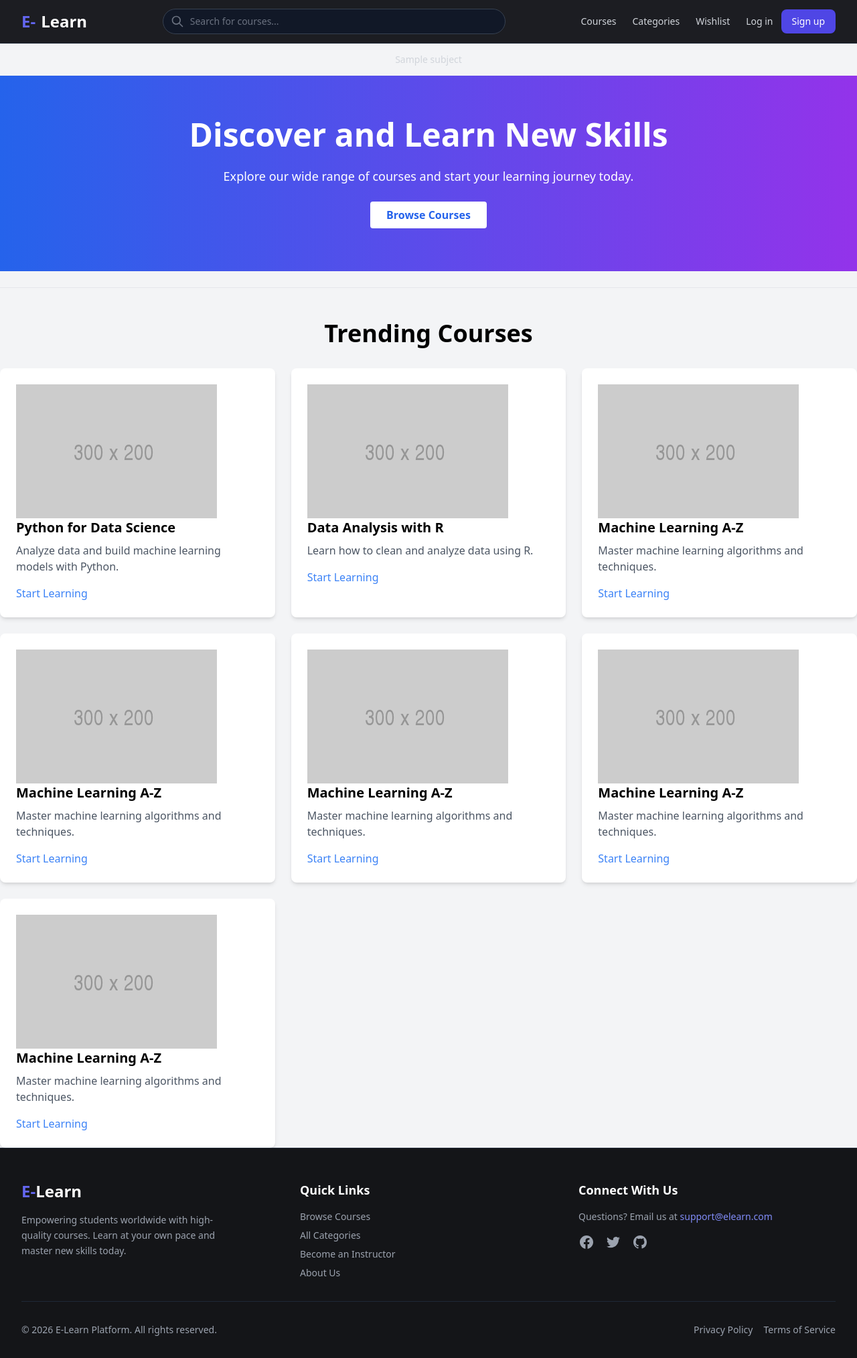
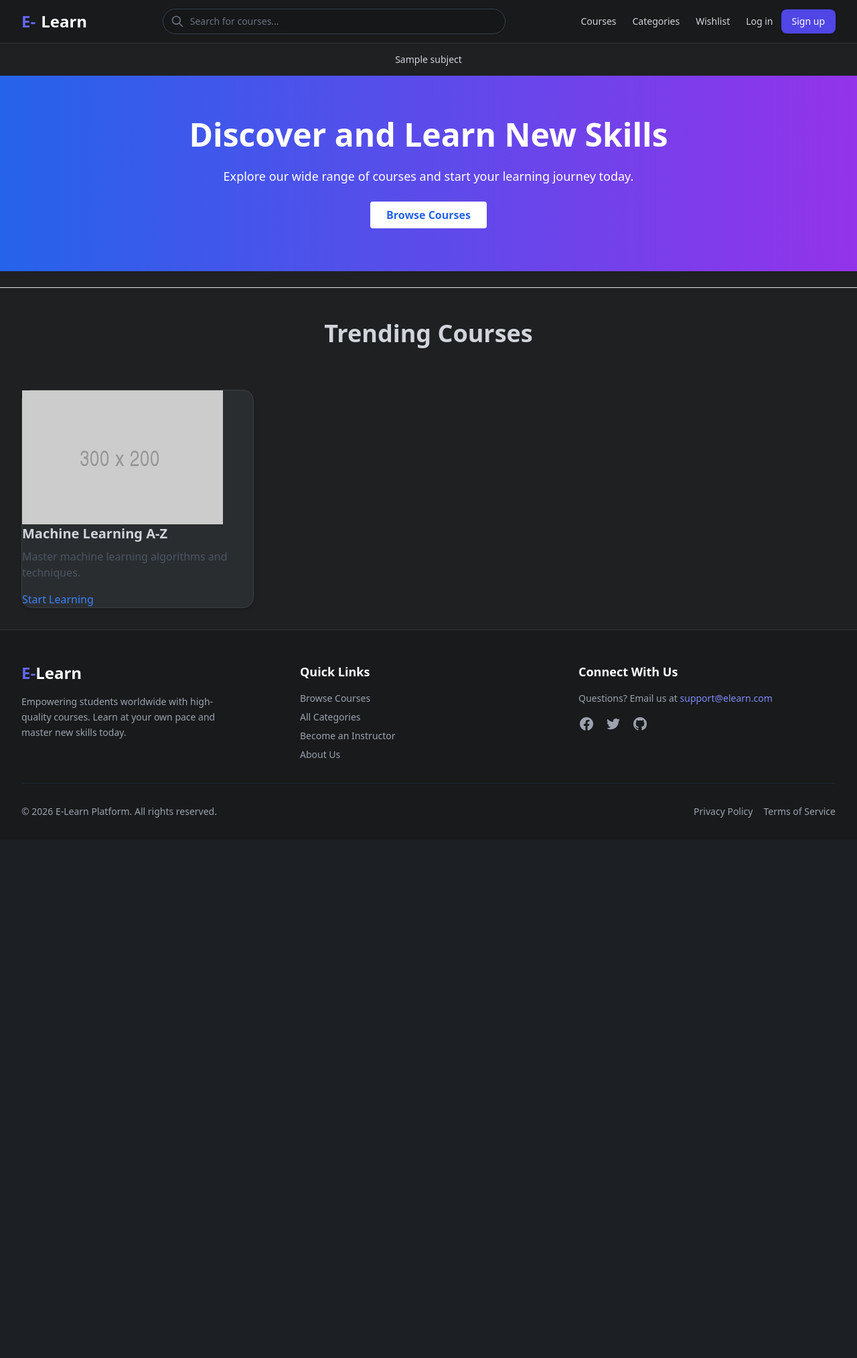
Before and after one commit to kasabian22/Courses_platform, a Django app: page / in a window 1280 px wide. Shown: the whole page at 67% size. After the commit the page ends 1221 px from the top, so only its background shows below. Run offline with Django 5.2, Linux system fonts and the light colour scheme; tables that the repository leaves empty hold one stand-in row (values such as "Sample post"); some libraries are stand-ins or nearby versions.

Commit message:
Dark mode v1

```diff
--- a/core/settings.py
+++ b/core/settings.py
@@ -48,6 +48,7 @@ INSTALLED_APPS = [
     'allauth.account',
     'allauth.socialaccount',
     'allauth.socialaccount.providers.google',
+    'django_quill',
 ]
 
 CRISPY_ALLOWED_TEMPLATE_PACKS = "tailwind"
--- a/courses/models.py
+++ b/courses/models.py
@@ -6,6 +6,7 @@ from django.contrib.contenttypes.models import ContentType
 from django.contrib.contenttypes.fields import GenericForeignKey, GenericRelation
 from django.utils.text import slugify
 from .utils import generate_unique_slug
+from django_quill.fields import QuillField
 
 
 # Create your models here.
@@ -28,11 +29,21 @@ class Course(models.Model):
     subject = models.ForeignKey(Subject, related_name='courses', on_delete=models.CASCADE)
     title = models.CharField(max_length=250)
     slug = models.SlugField(max_length=250, unique=True, blank=True, null=True)
-    overview = models.TextField()
+    overview = QuillField(help_text="Write the discription of the course here")
     date_created = models.DateTimeField(auto_now_add=True)
     status = models.CharField(max_length=2, choices=Status.choices, default=Status.AVAILABLE)
     students = models.ManyToManyField(User, through='Enrollment', related_name='enrolled_courses', blank=True)
     wishlist = models.ManyToManyField(User, related_name='wishlist', blank=True)
+    # TODO
+    # level
+    # requirements
+    # time_to_complete
+    # review
+    # rating
+    # language
+    # number of students in the course
+    # bestseller badge
+
 
     class Meta:
         ordering = ['-date_created']
--- a/courses/templates/base.html
+++ b/courses/templates/base.html
@@ -3,6 +3,7 @@
 <head>
     <meta charset="UTF-8">
     <meta name="viewport" content="width=device-width, initial-scale=1.0">
+
     <script src="https://cdn.tailwindcss.com"></script>
     <title>
     {% block title %}
@@ -13,9 +14,9 @@
     <script src="https://cdn.tailwindcss.com"></script>
 </head>
 
-<body class="flex flex-col min-h-screen bg-gray-100">
+<body class="bg-[#1E2022] text-gray-300 flex flex-col min-h-screen">
     <!-- Main Navbar Section -->
-    <nav class="bg-[#1c1d22] border-b border-gray-800 sticky top-0 z-50 shadow-sm">
+    <nav class="bg-[#181a1b] border-b border-[#303436] sticky top-0 z-50 shadow-sm">
         <div class="max-w-7xl mx-auto px-4 sm:px-6 lg:px-8">
             <!-- Flex container to align Logo, Search, and Navigation -->
             <div class="flex items-center justify-between h-16">
@@ -39,7 +40,7 @@
                         </div>
                         <!-- Search Field -->
                         <input type="text" name="q" placeholder="Search for courses..."
-                            class="block w-full pl-10 pr-3 py-2 border border-gray-700 rounded-full leading-5 bg-gray-900 text-gray-300 placeholder-gray-500 focus:outline-none focus:ring-1 focus:ring-indigo-500 focus:border-indigo-500 focus:bg-[#1c1d22] transition-all sm:text-sm">
+                            class="block w-full pl-10 pr-3 py-2 border border-gray-700 rounded-full leading-5 bg-[#151718] text-gray-300 placeholder-gray-500 focus:outline-none focus:ring-1 focus:ring-indigo-500 focus:border-indigo-500 focus:bg-[#1c1d22] transition-all sm:text-sm">
                     </form>
                 </div>
 
@@ -127,7 +128,7 @@
     </main>
 
     <!-- Footer Section -->
-    <footer class="bg-[#141518] border-t border-gray-800 text-gray-400 pt-12 pb-8 mt-auto">
+    <footer class="bg-[#181a1b] border-t border-[#303436] text-gray-400 pt-12 pb-8 mt-auto">
         <div class="container mx-auto px-4 sm:px-6 lg:px-8 max-w-7xl">
 
             <!-- Top Section: Grid for multiple columns -->
--- a/courses/templates/courses/add_course.html
+++ b/courses/templates/courses/add_course.html
@@ -16,6 +16,7 @@
     <h1 class="text-2xl font-semibold mb-6">Add a New Course</h1>
     <form method="post">
         {% csrf_token %}
+        {{ form.media }}
         {{ form|crispy }}
         <button type="submit" class="px-4 py-2 bg-blue-500 text-white rounded hover:bg-blue-700">
             Add Course
--- a/courses/templates/courses/course_detail.html
+++ b/courses/templates/courses/course_detail.html
@@ -205,7 +205,9 @@
         <div class="grid grid-cols-1 md:grid-cols-2 gap-12">
             <div>
                 <h2 class="text-3xl font-semibold mb-4">Course Overview</h2>
-                <p class="text-gray-700 mb-4">{{ detail.overview }}</p>
+                <div class="prose prose-slate max-w-none mt-4 text-gray-300">
+                    {{ course.overview.html|safe }}
+                </div>
             </div>
             <div>
                 <img src="https://via.placeholder.com/600x400" alt="Course Image" class="rounded shadow-lg">
--- a/courses/templates/courses/search_results.html
+++ b/courses/templates/courses/search_results.html
@@ -29,7 +29,9 @@
                         </span>
 
                         <h3 class="text-xl font-bold text-white mb-2">{{ course.title }}</h3>
-                        <p class="text-gray-400 text-sm mb-4 line-clamp-3">{{ course.overview }}</p>
+                        <div class="prose prose-slate max-w-none mt-4 text-gray-300">
+                            {{ course.overview.html|safe }}
+                        </div>
 
                         <a href="{% url 'courses:course_detail' course.slug %}" class="inline-flex items-center text-indigo-400 hover:text-indigo-300 font-medium text-sm transition-colors">
                             View Course
--- a/courses/templates/courses/subject_course_list.html
+++ b/courses/templates/courses/subject_course_list.html
@@ -32,45 +32,7 @@
                 <!-- Another Category -->
                 <div>
                     <div class="grid grid-cols-1 md:grid-cols-3 gap-6">
-                        <div class="bg-white p-6 rounded-lg shadow-md hover:shadow-lg">
-                            <img src="{% static 'images/300x200.png' %}" alt="Default Image">
-                            <h3 class="text-xl font-bold mb-2">Python for Data Science</h3>
-                            <p class="text-gray-600 mb-4">Analyze data and build machine learning models with Python.</p>
-                            <a href="#" class="text-blue-500 hover:underline">Start Learning</a>
-                        </div>
-
-                        <div class="bg-white p-6 rounded-lg shadow-md hover:shadow-lg">
-                            <img src="{% static 'images/300x200.png' %}" alt="Default Image">
-                            <h3 class="text-xl font-bold mb-2">Data Analysis with R</h3>
-                            <p class="text-gray-600 mb-4">Learn how to clean and analyze data using R.</p>
-                            <a href="#" class="text-blue-500 hover:underline">Start Learning</a>
-                        </div>
-
-                        <div class="bg-white p-6 rounded-lg shadow-md hover:shadow-lg">
-                            <img src="{% static 'images/300x200.png' %}" alt="Default Image">
-                            <h3 class="text-xl font-bold mb-2">Machine Learning A-Z</h3>
-                            <p class="text-gray-600 mb-4">Master machine learning algorithms and techniques.</p>
-                            <a href="#" class="text-blue-500 hover:underline">Start Learning</a>
-                        </div>
-                        <div class="bg-white p-6 rounded-lg shadow-md hover:shadow-lg">
-                            <img src="{% static 'images/300x200.png' %}" alt="Default Image">
-                            <h3 class="text-xl font-bold mb-2">Machine Learning A-Z</h3>
-                            <p class="text-gray-600 mb-4">Master machine learning algorithms and techniques.</p>
-                            <a href="#" class="text-blue-500 hover:underline">Start Learning</a>
-                        </div>
-                        <div class="bg-white p-6 rounded-lg shadow-md hover:shadow-lg">
-                            <img src="{% static 'images/300x200.png' %}" alt="Default Image">
-                            <h3 class="text-xl font-bold mb-2">Machine Learning A-Z</h3>
-                            <p class="text-gray-600 mb-4">Master machine learning algorithms and techniques.</p>
-                            <a href="#" class="text-blue-500 hover:underline">Start Learning</a>
-                        </div>
-                        <div class="bg-white p-6 rounded-lg shadow-md hover:shadow-lg">
-                            <img src="{% static 'images/300x200.png' %}" alt="Default Image">
-                            <h3 class="text-xl font-bold mb-2">Machine Learning A-Z</h3>
-                            <p class="text-gray-600 mb-4">Master machine learning algorithms and techniques.</p>
-                            <a href="#" class="text-blue-500 hover:underline">Start Learning</a>
-                        </div>
-                        <div class="bg-white p-6 rounded-lg shadow-md hover:shadow-lg">
+                        <div style="margin: 2rem 2rem 2rem 2rem;" class="bg-[#2a2d30] border border-[#3c4043] rounded-2xl shadow-md hover:shadow-lg">
                             <img src="{% static 'images/300x200.png' %}" alt="Default Image">
                             <h3 class="text-xl font-bold mb-2">Machine Learning A-Z</h3>
                             <p class="text-gray-600 mb-4">Master machine learning algorithms and techniques.</p>
--- a/courses/templates/courses/wishlist.html
+++ b/courses/templates/courses/wishlist.html
@@ -44,7 +44,9 @@
                         <h3 class="text-xl font-bold text-white mb-3 line-clamp-2">{{ course.title }}</h3>
 
                         <!-- Overview snippet pushes remaining content to bottom -->
-                        <p class="text-gray-400 text-sm mb-4 line-clamp-3 flex-1">{{ course.overview }}</p>
+                        <div class="prose prose-slate max-w-none mt-4 text-gray-300">
+                            {{ course.overview.html|safe }}
+                        </div>
 
                         <!-- Action Area: View & Remove -->
                         <div class="mt-auto pt-4 border-t border-gray-800 flex justify-between items-center">
```
Also changed, not shown: accounts/templates/accounts/view_student_profile.html (+14 -14 lines), courses/templates/courses/category_courses.html (+22 -6 lines), courses/migrations/0013_alter_course_overview.py (added).
